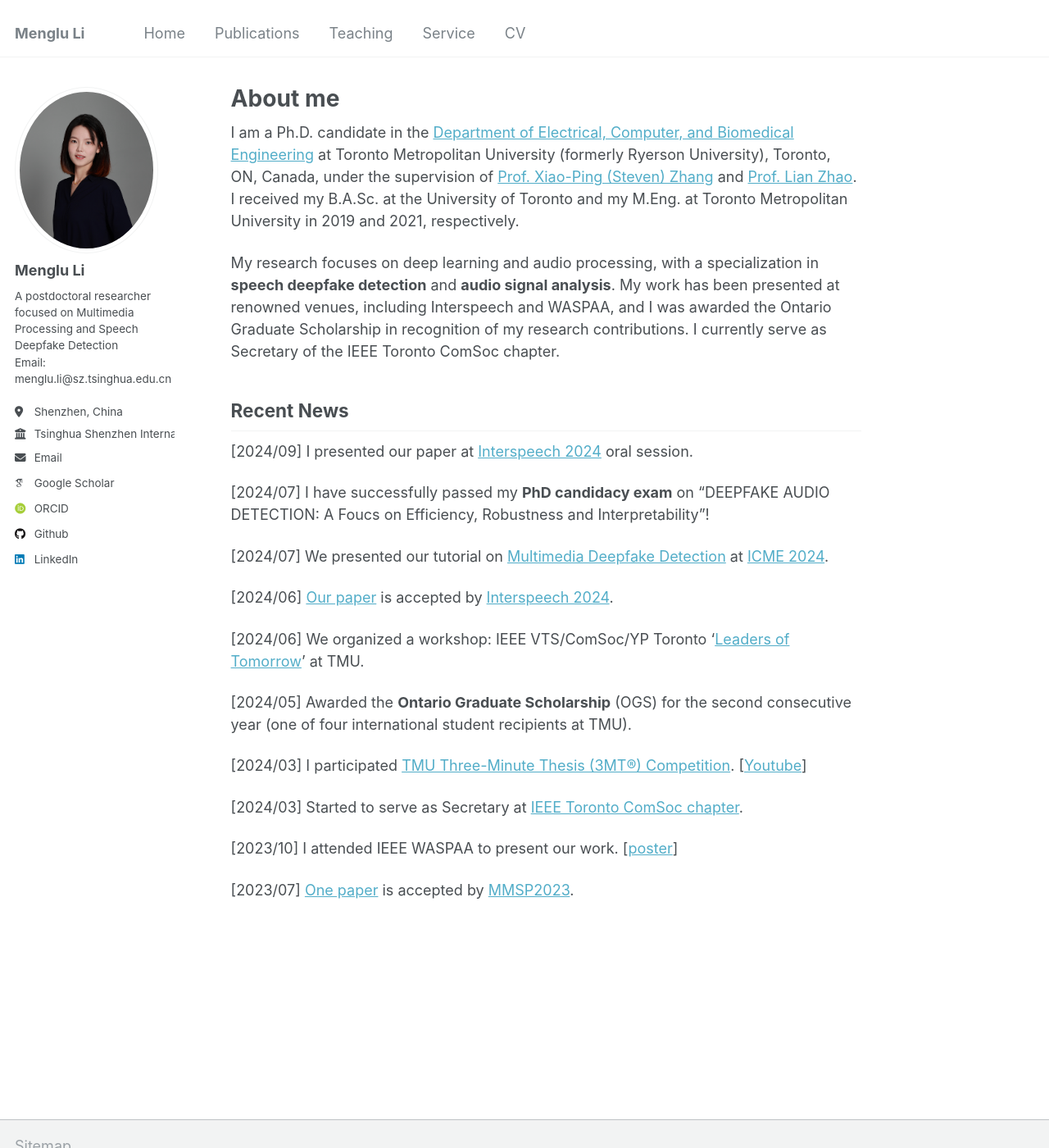
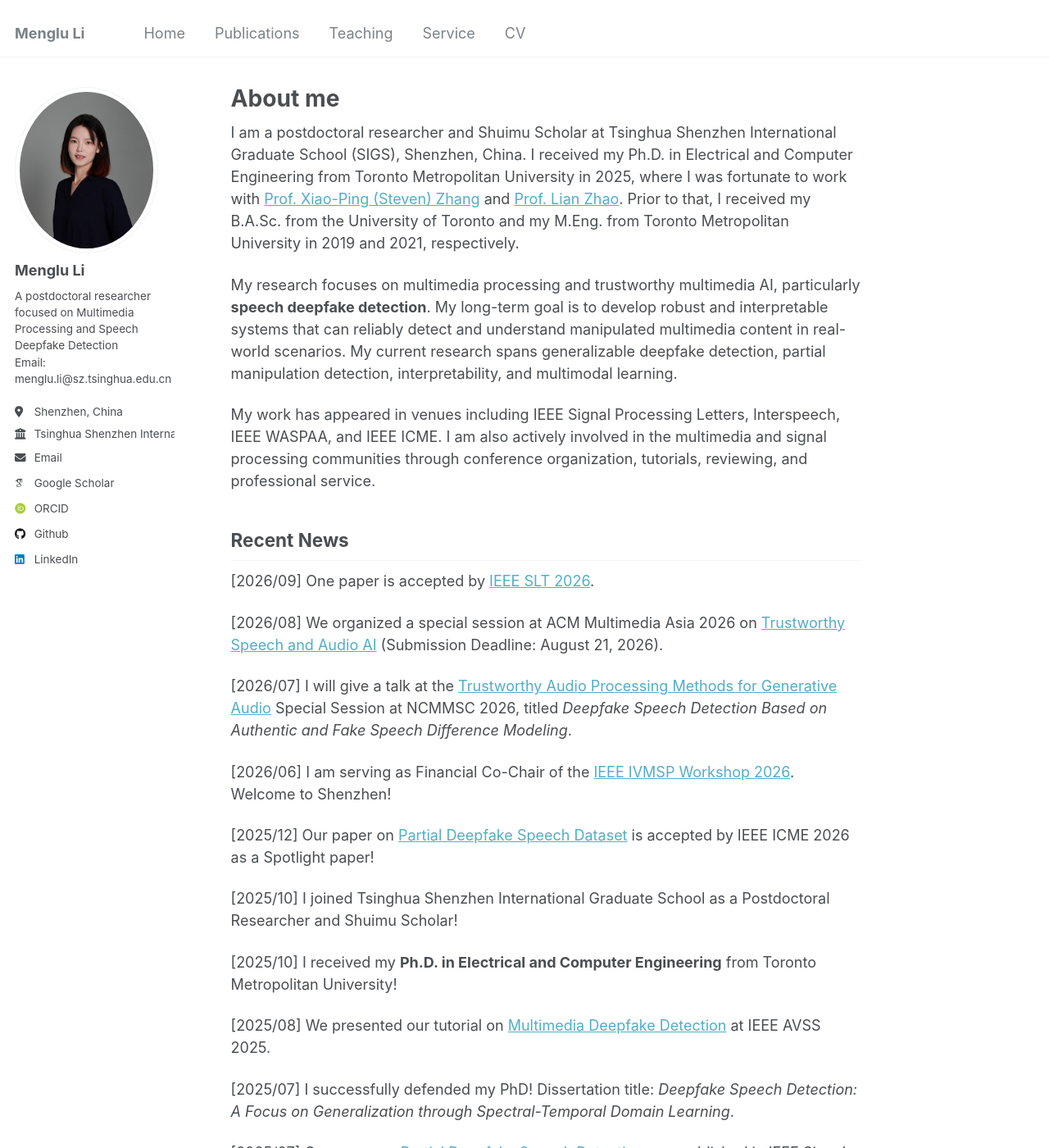
Before and after one commit to menglu-lml/menglu-lml.github.io, a Jekyll site: the page built from _pages/about.md, in a window 1280 px wide and 1400 px high. Shown: the whole window at 82% size. Built offline with Jekyll 4.4.1, drawn with Linux system fonts in a browser that asks for light colours; some web fonts are replaced; some of the changed text lies outside the part shown.

Commit message:
Revise about page with updated biography and news
Updated professional information and recent news, reflecting new roles and achievements.

```diff
--- a/_pages/about.md
+++ b/_pages/about.md
@@ -7,28 +7,47 @@ redirect_from:
   - /about.html
 ---
 
-I am a Ph.D. candidate in the [Department of Electrical, Computer, and Biomedical Engineering](https://www.torontomu.ca/engineering-architectural-science/programs/graduate-programs/electrical-computer-engineering-graduate-programs/) at Toronto Metropolitan University (formerly Ryerson University), Toronto, ON, Canada, under the supervision of [Prof. Xiao-Ping (Steven) Zhang](https://sites.google.com/view/xiaopingzhang/home?authuser=0) and [Prof. Lian Zhao](https://www.ee.ryerson.ca/~lzhao/). I received my B.A.Sc. at the University of Toronto and my M.Eng. at Toronto Metropolitan University in 2019 and 2021, respectively.
+I am a postdoctoral researcher and Shuimu Scholar at Tsinghua Shenzhen International Graduate School (SIGS), Shenzhen, China. I received my Ph.D. in Electrical and Computer Engineering from Toronto Metropolitan University in 2025, where I was fortunate to work with [Prof. Xiao-Ping (Steven) Zhang](https://sites.google.com/view/xiaopingzhang/home?authuser=0) and [Prof. Lian Zhao](https://www.ee.ryerson.ca/~lzhao/). Prior to that, I received my B.A.Sc. from the University of Toronto and my M.Eng. from Toronto Metropolitan University in 2019 and 2021, respectively.
 
-My research focuses on deep learning and audio processing, with a specialization in **speech deepfake detection** and **audio signal analysis**. My work has been presented at renowned venues, including Interspeech and WASPAA, and I was awarded the Ontario Graduate Scholarship in recognition of my research contributions. I currently serve as Secretary of the IEEE Toronto ComSoc chapter.
+My research focuses on multimedia processing and trustworthy multimedia AI, particularly **speech deepfake detection**. My long-term goal is to develop robust and interpretable systems that can reliably detect and understand manipulated multimedia content in real-world scenarios. My current research spans generalizable deepfake detection, partial manipulation detection, interpretability, and multimodal learning.
+
+My work has appeared in venues including IEEE Signal Processing Letters, Interspeech, IEEE WASPAA, and IEEE ICME. I am also actively involved in the multimedia and signal processing communities through conference organization, tutorials, reviewing, and professional service.
+
 
 ## Recent News
 
-[2024/09] I presented our paper at [Interspeech 2024](https://interspeech2024.org/) oral session.
+[2026/09] One paper is accepted by [IEEE SLT 2026](https://attend.ieee.org/slt-2026/).
+
+[2026/08] We organized a special session at ACM Multimedia Asia 2026 on [Trustworthy Speech and Audio AI](https://www.mmasia2026.org/calls/special-session-trustworthy-speech-audio-ai)  (Submission Deadline: August 21, 2026).
+
+[2026/07] I will give a talk at the [Trustworthy Audio Processing Methods for Generative Audio](https://www.ncmmsc.org.cn/en/news/show.asp?id=48) Special Session at NCMMSC 2026, titled _Deepfake Speech Detection Based on Authentic and Fake Speech Difference Modeling_.
+
+[2026/06] I am serving as Financial Co-Chair of the [IEEE IVMSP Workshop 2026](https://2026.ieeeivmsp.org/). Welcome to Shenzhen!
+
+[2025/12] Our paper on [Partial Deepfake Speech Dataset](https://arxiv.org/abs/2512.13012) is accepted by IEEE ICME 2026 as a Spotlight paper!
+
+[2025/10] I joined Tsinghua Shenzhen International Graduate School as a Postdoctoral Researcher and Shuimu Scholar!
+
+[2025/10] I received my **Ph.D. in Electrical and Computer Engineering** from Toronto Metropolitan University!
+
+[2025/08] We presented our tutorial on [Multimedia Deepfake Detection](https://sites.google.com/view/avss2025-tw/program/tutorials?authuser=0) at IEEE AVSS 2025.
+
+[2025/07] I successfully defended my PhD! Dissertation title: _Deepfake Speech Detection: A Focus on Generalization through Spectral-Temporal Domain Learning_.
+
+[2025/07] Our paper on [Partial Deepfake Speech Detection](https://ieeexplore.ieee.org/abstract/document/11091488) was published in IEEE Signal Processing Letters [[PDF](https://arxiv.org/pdf/2507.15101)]!
+
+[2025/02] Our survey paper on [Speech Deepfake Detection](https://dl.acm.org/doi/full/10.1145/3714458) was published in **ACM Computing Surveys**!
+
+[2024/09] I presented [our paper](https://www.isca-archive.org/interspeech_2024/li24oa_interspeech.html) at [Interspeech 2024](https://interspeech2024.org/) oral session.
 
 [2024/07] I have successfully passed my **PhD candidacy exam** on “DEEPFAKE AUDIO DETECTION: A Foucs on Efficiency, Robustness and Interpretability”!
 
 [2024/07] We presented our tutorial on [Multimedia Deepfake Detection](https://github.com/yzyouzhang/Awesome-Multimedia-Deepfake-Detection) at [ICME 2024](https://2024.ieeeicme.org/).
 
-[2024/06] [Our paper](https://www.isca-archive.org/interspeech_2024/li24oa_interspeech.html) is accepted by [Interspeech 2024](https://interspeech2024.org/).
-
-[2024/06] We organized a workshop: IEEE VTS/ComSoc/YP Toronto ‘[Leaders of Tomorrow](../files/Group-Edited.pdf)’ at TMU.
-
 [2024/05] Awarded the **Ontario Graduate Scholarship** (OGS) for the second consecutive year (one of four international student recipients at TMU).
 
 [2024/03] I participated [TMU Three-Minute Thesis (3MT®) Competition](https://www.torontomu.ca/graduate/student-guide/student-engagement/three-minute-thesis/). [[Youtube](https://www.youtube.com/watch?v=NqQar0ZmpYg)]
 
-[2024/03] Started to serve as Secretary at [IEEE Toronto ComSoc chapter](https://www.ieeetoronto.ca/chapters/communications/).
-
 [2023/10] I attended IEEE WASPAA to present our work. [[poster](../files/poster.pdf)]
 
 [2023/07] [One paper](https://ieeexplore.ieee.org/abstract/document/10337724) is accepted by [MMSP2023](https://attend.ieee.org/mmsp-2023/).
```
